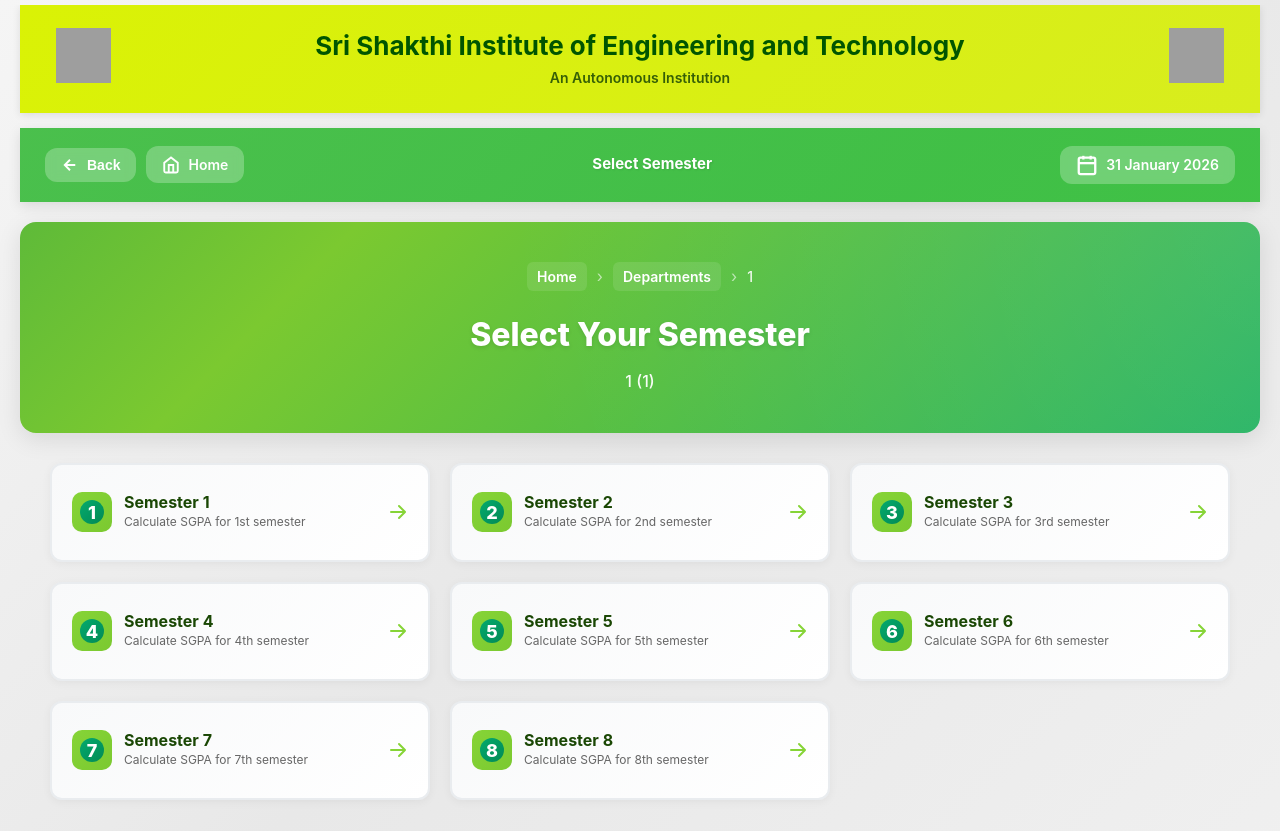
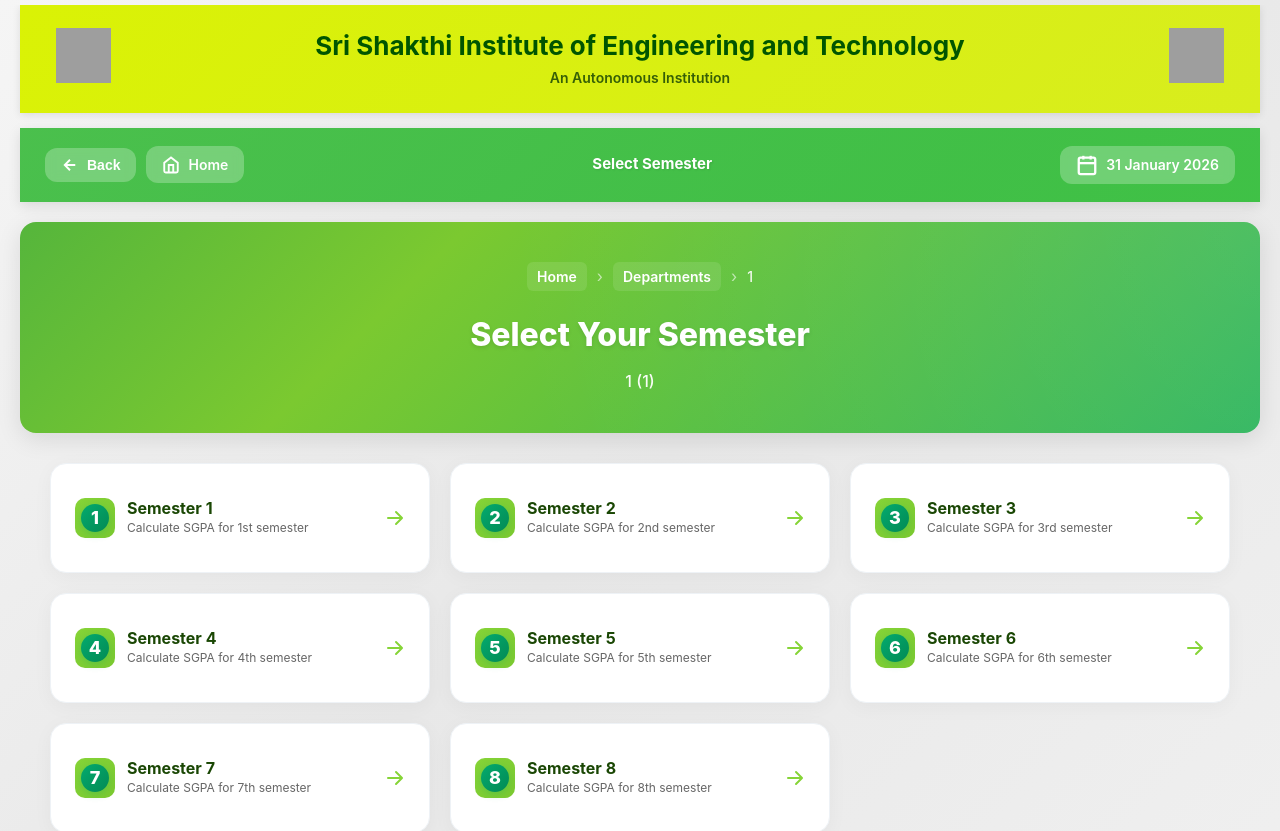
Before and after one commit to Nithinhelloweb/CGPA_REACT_V1, a React (Vite) app in the folder cgpa-calculator-react/: page /calculate/1 in a window 1280 px wide. Shown: the top 831 px of the page. Built offline with nearby package versions, Linux system fonts and the light colour scheme; no server answers; grey boxes are pictures that could not be loaded.

Commit message:
FIX: Fixed the changes in the X button to right corner

```diff
--- a/cgpa-calculator-react/src/pages/CGPACalculator.css
+++ b/cgpa-calculator-react/src/pages/CGPACalculator.css
@@ -196,38 +196,40 @@
 
 /* Semester Card */
 .semester-card {
-    background: linear-gradient(135deg, #f8f9fa 0%, #ffffff 100%);
-    border: 2px solid #e9ecef;
-    border-radius: 12px;
-    padding: 20px;
-    margin-bottom: 15px;
+    background: white;
+    border: 1px solid #eef2f6;
+    border-radius: 16px;
+    padding: 24px;
+    margin-bottom: 20px;
     transition: all 0.3s ease;
     animation: scaleIn 0.4s ease-out;
+    box-shadow: 0 4px 20px rgba(0, 0, 0, 0.04);
+    position: relative;
 }
 
 @keyframes scaleIn {
     from {
         opacity: 0;
-        transform: scale(0.9);
+        transform: scale(0.95) translateY(10px);
     }
 
     to {
         opacity: 1;
-        transform: scale(1);
+        transform: scale(1) translateY(0);
     }
 }
 
 .semester-card:hover {
+    box-shadow: 0 8px 30px rgba(0, 0, 0, 0.08);
+    transform: translateY(-2px);
     border-color: #86d437;
-    box-shadow: 0 6px 20px rgba(134, 212, 55, 0.15);
-    transform: translateY(-2px);
 }
 
 .semester-card-header {
     display: flex;
     align-items: center;
     justify-content: space-between;
-    margin-bottom: 15px;
+    margin-bottom: 20px;
 }
 
 .semester-label {
@@ -242,35 +244,42 @@
 .semester-number {
     background: linear-gradient(135deg, #04AA6D 0%, #028a55 100%);
     color: white;
-    width: 24px;
-    height: 24px;
+    width: 28px;
+    height: 28px;
     border-radius: 50%;
     display: flex;
     align-items: center;
     justify-content: center;
-    font-size: 12px;
+    font-size: 14px;
     font-weight: 700;
+    box-shadow: 0 2px 8px rgba(4, 170, 109, 0.3);
 }
 
 .remove-semester-btn {
-    background: linear-gradient(135deg, #ff4757 0%, #e84352 100%);
+    position: absolute;
+    top: 10px;
+    right: 10px;
+    background: #ff4d4d;
     color: white;
     border: none;
-    border-radius: 8px;
-    width: 32px;
-    height: 32px;
+    border-radius: 10px;
+    width: 28px;
+    height: 28px;
     display: flex;
     align-items: center;
     justify-content: center;
     cursor: pointer;
     transition: all 0.3s ease;
-    font-size: 18px;
+    font-size: 14px;
     font-weight: 700;
+    box-shadow: 0 4px 12px rgba(255, 77, 77, 0.2);
+    z-index: 2;
 }
 
 .remove-semester-btn:hover {
+    background: #ff3333;
     transform: scale(1.1) rotate(90deg);
-    box-shadow: 0 4px 12px rgba(255, 71, 87, 0.4);
+    box-shadow: 0 6px 15px rgba(255, 77, 77, 0.4);
 }
 
 .semester-inputs {
@@ -561,10 +570,11 @@
     }
 
     .remove-semester-btn {
-        width: 26px;
-        height: 26px;
-        font-size: 14px;
-        border-radius: 6px;
+        width: 28px;
+        height: 28px;
+        font-size: 13px;
+        top: 10px;
+        right: 10px;
     }
 
     .cgpa-result {
--- a/cgpa-calculator-react/src/pages/SGPACalculator.jsx
+++ b/cgpa-calculator-react/src/pages/SGPACalculator.jsx
@@ -121,7 +121,12 @@
         }
 
         if (username.trim().length !== 12) {
-            showAlert('Enter a valid 12-digit register number');
+            showAlert('Register number must be exactly 12 digits');
+            return;
+        }
+
+        if (!username.startsWith('714')) {
+            showAlert('Enter your Correct Register Number');
             return;
         }
 
@@ -249,7 +254,10 @@
                     type="text"
                     id="username"
                     value={username}
-                    onChange={(e) => setUsername(e.target.value)}
+                    onChange={(e) => {
+                        const val = e.target.value.replace(/\D/g, ''); // Only allow digits
+                        if (val.length <= 12) setUsername(val);
+                    }}
                     placeholder="Enter 12-digit register number"
                     required
                     style={{
```
